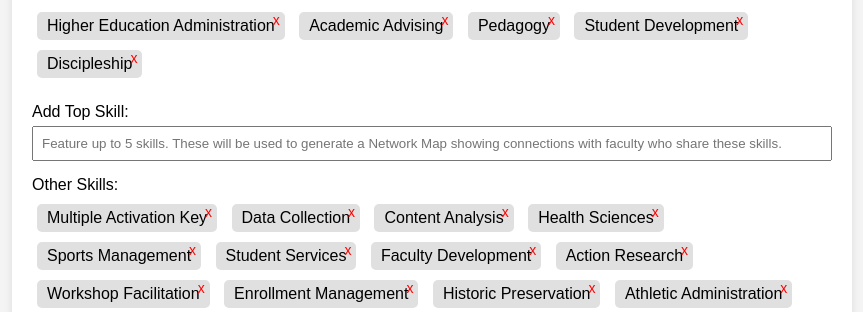
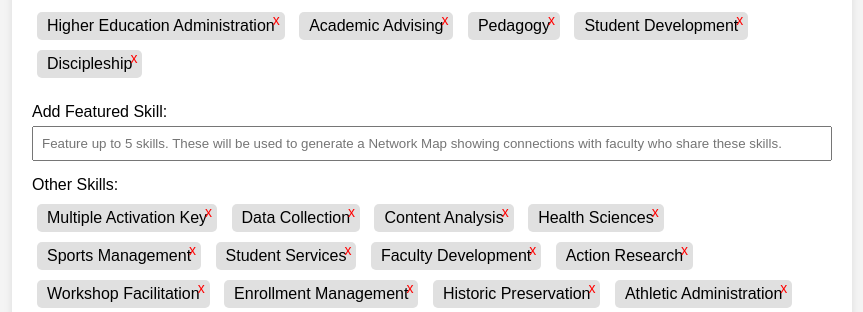
Before and after one commit to remchrimer/skills_search_engine, a Django app: page /edit_person/0f9ba6e1-83ff-474a-a887-4514af44d770/ in a window 1280 px wide. Shown: the part 590-902 px from the top of the page, without its empty margins (208-1071 px from the left). Run offline with Django 4.2, Linux system fonts and the light colour scheme; data comes from the database, SQL or seed files in the repository; parts of the project's set-up code (start-up, migrations or seed data) failed here and were passed over; some libraries are stand-ins or nearby versions.

Commit message:
Update edit_person.html

```diff
--- a/templates/edit_person.html
+++ b/templates/edit_person.html
@@ -208,7 +208,7 @@
                     {% endfor %}
                 </div>
                 <div class="add-skill-section">
-                    <label for="new_top_skill">Add Top Skill:</label>
+                    <label for="new_top_skill">Add Featured Skill:</label>
                     <input type="text" id="new_top_skill"  <input type="text" id="new_top_skill" placeholder="Feature up to 5 skills. These will be used to generate a Network Map showing connections with faculty who share these skills.">
 
                 </div>
@@ -302,7 +302,7 @@
                         $("#top-skills-container").append('<div class="skill-block">' + skill + '<span class="remove-btn" data-skill="' + skill + '">x</span></div>');
                     }
                 } else {
-                    alert("You can only add up to 5 top skills.");
+                    alert("You can only feature up to 5 skills.");
                 }
 
                 $(this).val("");
```
